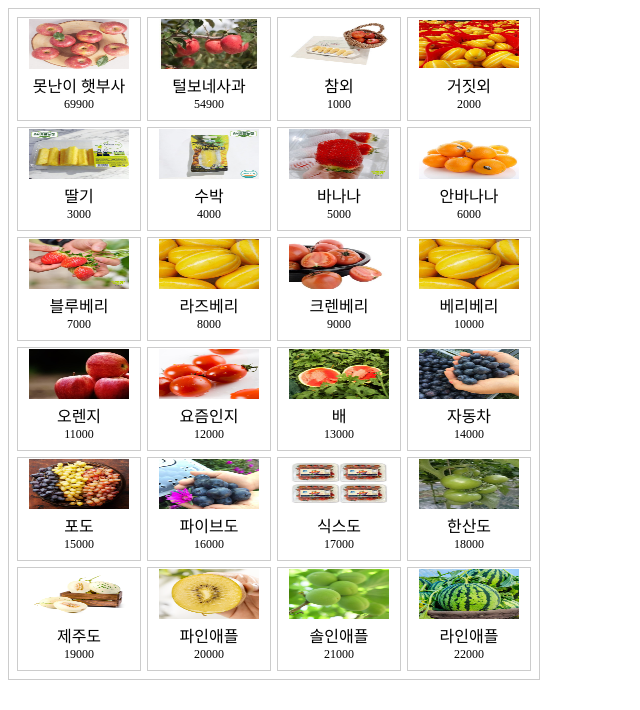
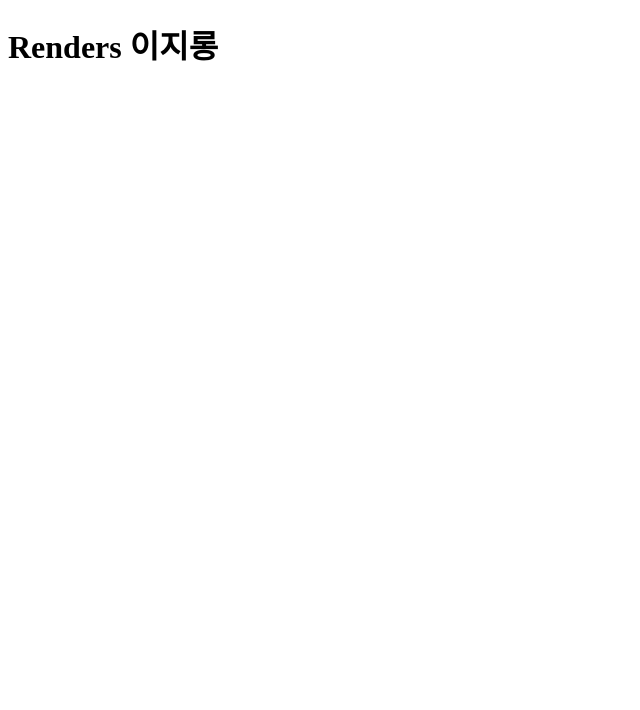
Before and after one commit to jx007s/onop2025_05_react, a React (Create React App) app in the folder myprj/: page / in a window 1280 px wide. Shown: the top 710 px of the page, without its empty margins (0-640 px from the left). Built offline with nearby package versions, Linux system fonts and the light colour scheme.

Commit message:
특강2_1

```diff
--- a/myprj/src/App.js
+++ b/myprj/src/App.js
@@ -2,9 +2,10 @@
 // import Stud from "./basic/Stud";
 // import ArrayMap from "./basic/ArrayMap";
 // import Diary from "./basic/Diary";
-import Comp from "./basic/Comp";
-import PropApp from "./props_p/PropApp";
-import FruitList from "./props_p/FruitList";
+// import Comp from "./basic/Comp";
+// import PropApp from "./props_p/PropApp";
+// import FruitList from "./props_p/FruitList";
+import Renders from "./state_p/Renders";
 
 function App() {
   return (
@@ -12,6 +13,8 @@ function App() {
     //리턴 요소는 1개이어야 한다.
     <>
       {/*
+
+      첫째날
       <h1>와 App.js 다</h1>
       <h2>h2 이지롱</h2>
       <MyCom />
@@ -20,8 +23,11 @@ function App() {
       <Diary/>
       <Comp/>
       <PropApp/>
-  */}
-    <FruitList/>
+      <FruitList/>
+
+      둘째날
+    */}
+    <Renders/>
     </>
   );
 }
--- a/myprj/src/props_p/FruitOne.js
+++ b/myprj/src/props_p/FruitOne.js
@@ -4,6 +4,7 @@ import fr from './fruit.module.css'
 function FruitOne(props) {
 
     console.log(props.fd,  props.no)
+    //props.fd.title = "아기상어";
 
     //동적이미지 가져오기
     const imgSrc = require('../assets/fruit/aa'+props.no+'.jpg')
--- /dev/null
+++ b/myprj/src/state_p/Renders.js
@@ -0,0 +1,11 @@
+import React from 'react';
+
+function Renders(props) {
+    return (
+        <div>
+           <h1>Renders 이지롱</h1>
+        </div>
+    );
+}
+
+export default Renders;
```
